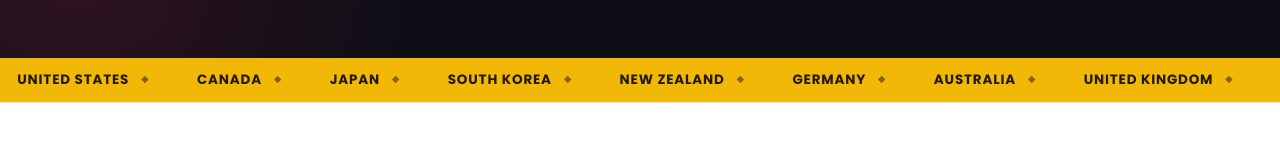
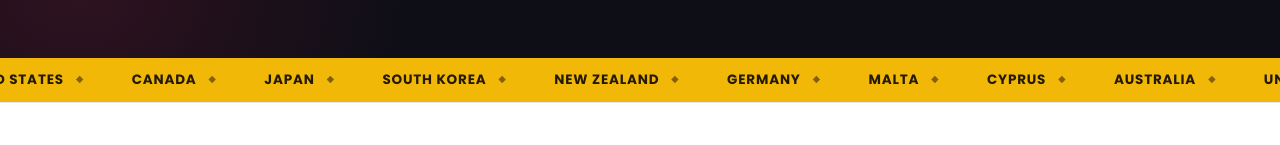
Before and after one commit to surajguvaju079/trailmaker-consultancy, a Next.js app: page / in a window 1280 px wide. Shown: the part 713-858 px from the top of the page. Built offline with nearby package versions, Linux system fonts and the light colour scheme; no server answers.

Commit message:
add:country malta cyprus

```diff
--- a/src/app/components/ConsultationForm.tsx
+++ b/src/app/components/ConsultationForm.tsx
@@ -25,6 +25,8 @@
   "United States",
   "Japan",
   "South Korea",
+  "Cyprus",
+  "Malta",
   "Other",
 ];
 
--- a/src/app/components/Destinations.tsx
+++ b/src/app/components/Destinations.tsx
@@ -47,6 +47,20 @@
       img: "https://images.unsplash.com/photo-1566800890932-e89159daf3dc?w=800&q=70&auto=format&fit=crop",
       credit: "Adish (AJ)",
     },
+    {
+      name: "Malta",
+      c1: "#d6274f",
+      c2: "#7a1230",
+      img: "https://images.unsplash.com/photo-1514222134-b57cbb8ce073?w=800&q=70&auto=format&fit=crop",
+      credit: "Unsplash",
+    },
+    {
+      name: "Cyprus",
+      c1: "#f2b807",
+      c2: "#7a5c03",
+      img: "https://images.unsplash.com/photo-1578922746465-3a80a228f223?w=800&q=70&auto=format&fit=crop",
+      credit: "Unsplash",
+    },
   ];
 
   return (
--- a/src/app/components/MarqueeStrip.tsx
+++ b/src/app/components/MarqueeStrip.tsx
@@ -4,10 +4,10 @@
       <div className="strip-track">
         <span>Australia</span><span>United Kingdom</span>
         <span>United States</span><span>Canada</span><span>Japan</span>
-        <span>South Korea</span><span>New Zealand</span><span>Germany</span>
+        <span>South Korea</span><span>New Zealand</span><span>Germany</span><span>Malta</span><span>Cyprus</span>
         <span>Australia</span><span>United Kingdom</span>
         <span>United States</span><span>Canada</span><span>Japan</span>
-        <span>South Korea</span><span>New Zealand</span><span>Germany</span>
+        <span>South Korea</span><span>New Zealand</span><span>Germany</span><span>Malta</span><span>Cyprus</span>
       </div>
     </div>
   );
```
